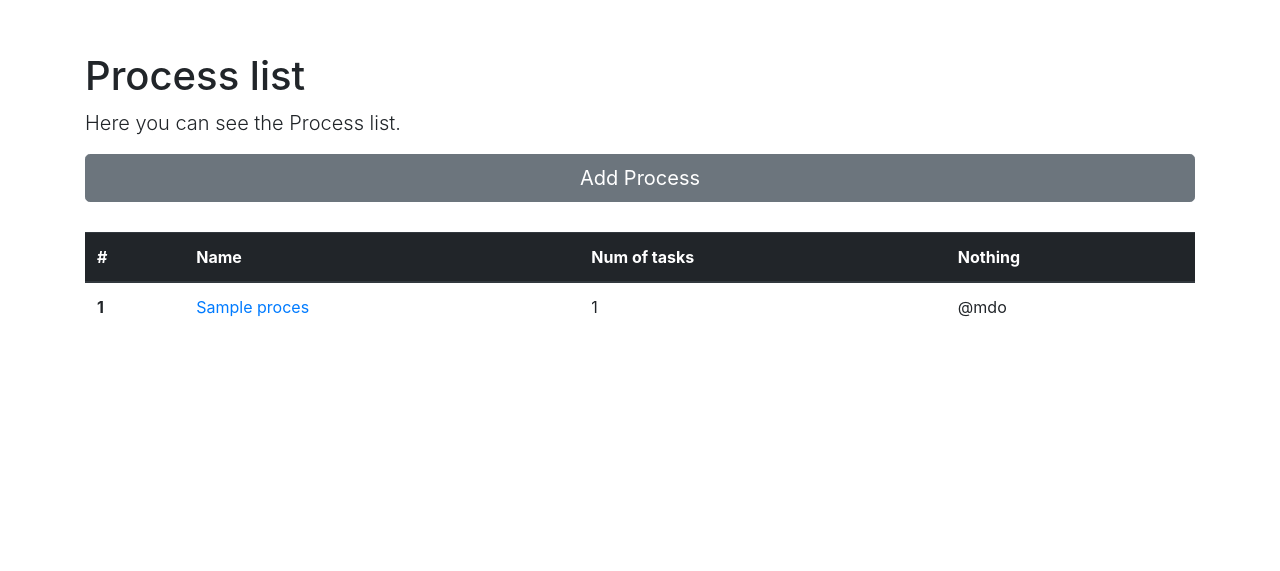
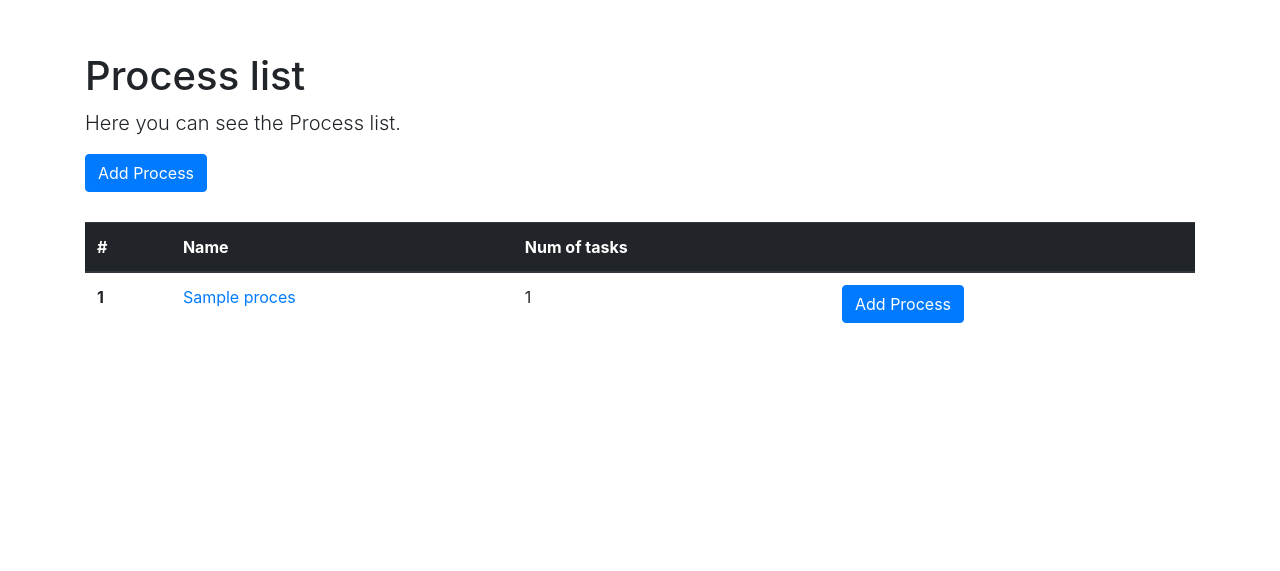
Before and after one commit to amirmohsen-am/graduation-system-project-fall96, a Django app: page /designer in a window 1280 px wide. Shown: the part 56-627 px from the top of the page. Run offline with Django 3.2, Linux system fonts and the light colour scheme; a user stored in the database is signed in; tables that the repository leaves empty hold one stand-in row (values such as "Sample post"); some libraries are stand-ins or nearby versions.

Commit message:
change buttons style + add some buttons + add process button

```diff
--- a/graduation_system/main/templates/main/base.html
+++ b/graduation_system/main/templates/main/base.html
@@ -109,7 +109,7 @@
     {% load bootstrap4 %}
     {% bootstrap_messages %}
     {% block content %}
-        Main Content
+        <a type="submit" class="btn btn-primary" href="{% url 'designer-view'%}"> Show Processes</a>
     {% endblock %}
 </main>
 
--- a/graduation_system/main/templates/main/designer.html
+++ b/graduation_system/main/templates/main/designer.html
@@ -13,7 +13,7 @@
     <p class="lead">Here you can see the Process list.</p>
 
 
-    <a type="button" class="btn btn-secondary btn-lg btn-block" href="{% url 'process-add'%}">Add Process</a>
+    <a type="button" class="btn btn-primary" href="{% url 'process-add'%}">Add Process</a>
     <div style="height: 30px"></div>
     <table class="table">
       <thead class="thead-dark">
@@ -21,7 +21,7 @@
           <th scope="col">#</th>
           <th scope="col">Name</th>
           <th scope="col">Num of tasks</th>
-          <th scope="col">Nothing</th>
+          <th scope="col"> </th>
         </tr>
       </thead>
       <tbody>
@@ -30,7 +30,7 @@
                   <th scope="row">1</th>
                   <td> <a href="{% url 'process-view' proc.id %}">{{ proc.name }}</a></td>
                   <td>{{ proc.task_set.all|length }}</td>
-                  <td>@mdo</td>
+                  <td><a href="url 'add-process' proc.id" type="button" class="btn btn-primary" > Add Process </a></td>
                 </tr>
             {% endfor %}
       </tbody>
--- a/graduation_system/main/templates/main/process.html
+++ b/graduation_system/main/templates/main/process.html
@@ -20,7 +20,6 @@
             <a type="submit" class="btn btn-secondary btn-lg btn-block" >Submit</a>
         {% endbuttons %}
     </form>
-    <a type="submit" class="btn btn-secondary btn-lg btn-block" href="{% url 'task-add' process.id%}"> Add Task</a>
 
 {#    <button type="button" class="btn btn-secondary btn-lg btn-block" >Submit</button>#}
 
@@ -45,5 +44,5 @@
             {% endfor %}
       </tbody>
     </table>
-
+    <a type="submit" class="btn btn-primary" href="{% url 'task-add' process.id%}"> Add Task</a>
 {% endblock %}
```
